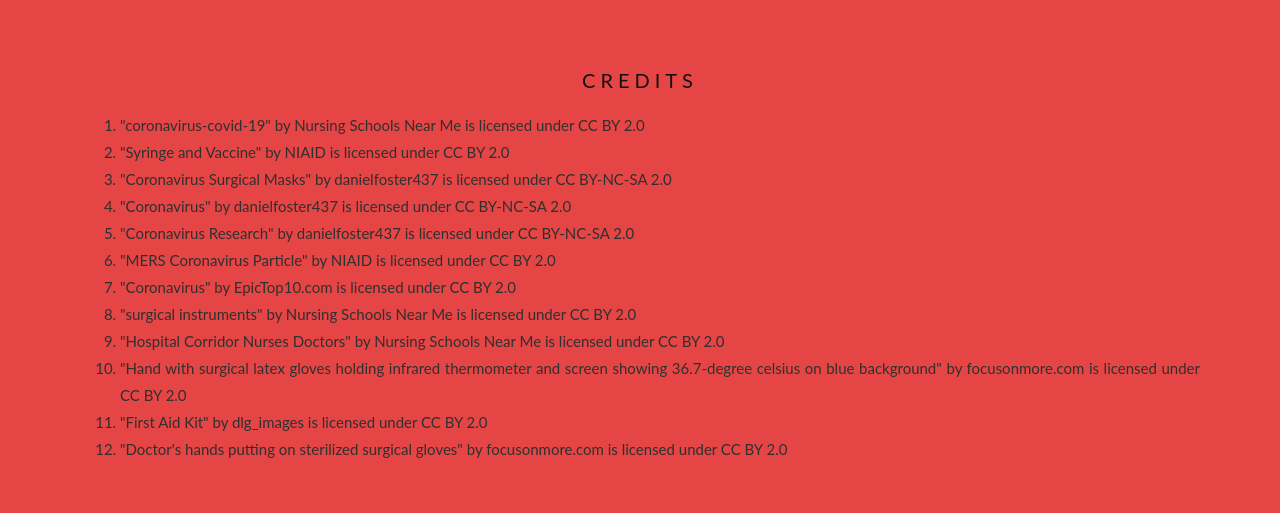
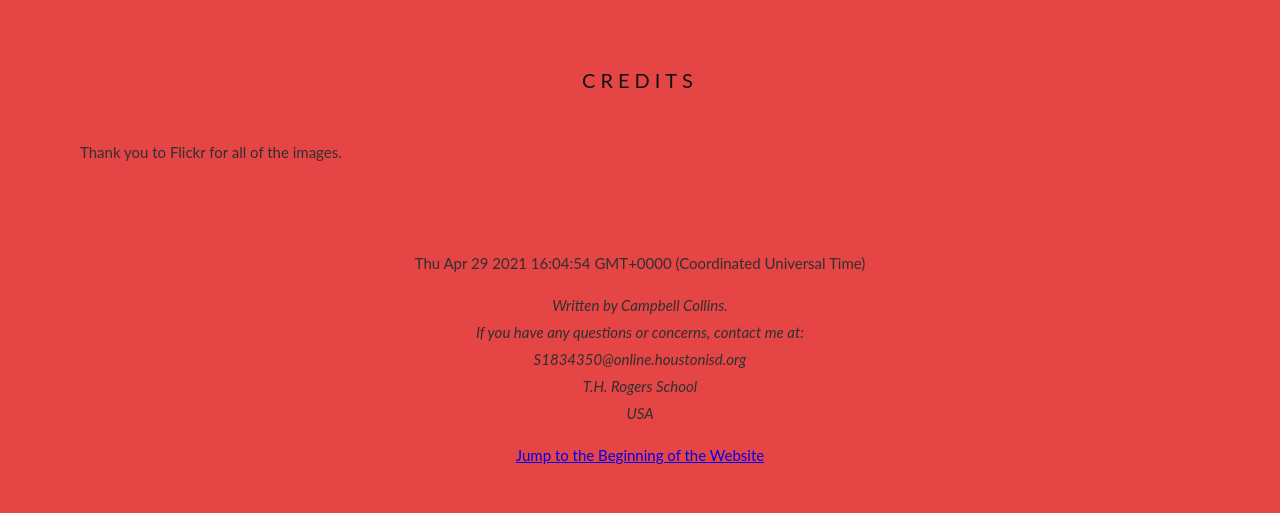
Before and after one commit to CampbellCareer/CampbellCareer.github.io, a plain HTML site: page index.html in a window 1280 px wide. Shown: the part 9373-9886 px from the top of the page. Drawn offline with Linux system fonts and the light colour scheme.

Commit message:
Update index.html

```diff
--- a/index.html
+++ b/index.html
@@ -250,20 +250,7 @@ html {
 
 <div style="color: #303030;background-color:#E64545;text-align:center;padding:50px 80px;text-align: justify;">
   <h3 style="text-align:center;color: #111;">CREDITS</h3>
-<ol>
-<li>"coronavirus-covid-19" by Nursing Schools Near Me is licensed under CC BY 2.0</li>
-<li>"Syringe and Vaccine" by NIAID is licensed under CC BY 2.0</li>
-<li>"Coronavirus Surgical Masks" by danielfoster437 is licensed under CC BY-NC-SA 2.0</li>
-<li>"Coronavirus" by danielfoster437 is licensed under CC BY-NC-SA 2.0</li>
-<li>"Coronavirus Research" by danielfoster437 is licensed under CC BY-NC-SA 2.0</li>
-<li>"MERS Coronavirus Particle" by NIAID is licensed under CC BY 2.0</li>
-<li>"Coronavirus" by EpicTop10.com is licensed under CC BY 2.0</li>
-<li>"surgical instruments" by Nursing Schools Near Me is licensed under CC BY 2.0</li>
-<li>"Hospital Corridor Nurses Doctors" by Nursing Schools Near Me is licensed under CC BY 2.0</li>
-<li>"Hand with surgical latex gloves holding infrared thermometer and screen showing 36.7-degree celsius on blue background" by focusonmore.com is licensed under CC BY 2.0</li>
-<li>"First Aid Kit" by dlg_images is licensed under CC BY 2.0</li>
-<li>"Doctor's hands putting on sterilized surgical gloves" by focusonmore.com is licensed under CC BY 2.0</li>
-</ol>
+<p><br>Thank you to Flickr for all of the images.</p>
 
 <br>
 <br>
```
